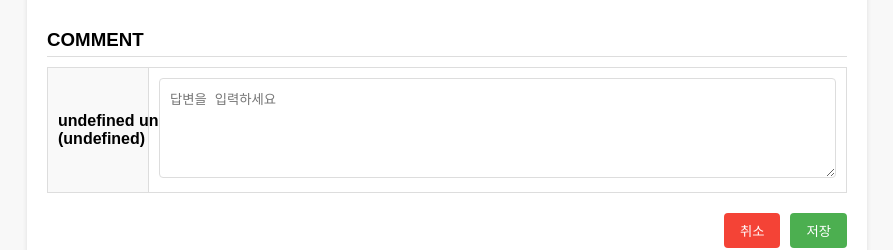
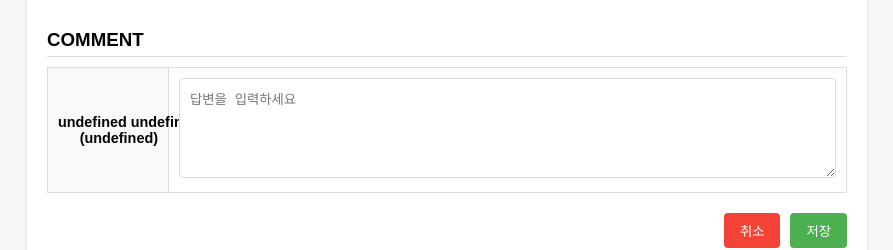
Before and after one commit to SWP1111/Beps, a plain HTML site: page BepsApi/Frontend/memo_reply.html in a window 1280 px wide. Shown: the part 643-893 px from the top of the page, without its empty margins (193-1086 px from the left). Drawn offline with nearby package versions, Linux system fonts and the light colour scheme.

Commit message:
user-info-cell 크기 조정

```diff
--- a/BepsApi/Frontend/memo_reply.html
+++ b/BepsApi/Frontend/memo_reply.html
@@ -138,6 +138,14 @@ td:nth-child(even) {
         .user-info {
             white-space: pre-line;
         }
+        .user-info-cell {
+            width: 100px !important;
+            font-size: 0.9em;
+            background-color: #f9f9f9;
+            font-weight: bold;
+            text-align: right;
+            white-space: nowrap;
+        }
     </style>
 </head>
 <body>
@@ -205,7 +213,7 @@ td:nth-child(even) {
             <!-- New Reply Form -->
             <table>
                 <tr>
-                    <td v-html="currentUser.name + ' ' + currentUser.position + '<br>(' + currentUser.id + ')'"></td>
+                    <td class="user-info-cell" v-html="currentUser.name + ' ' + currentUser.position + '<br>(' + currentUser.id + ')'"></td>
                     <td>
                         <textarea v-model="replyComment" placeholder="답변을 입력하세요"></textarea>
                     </td>
```
